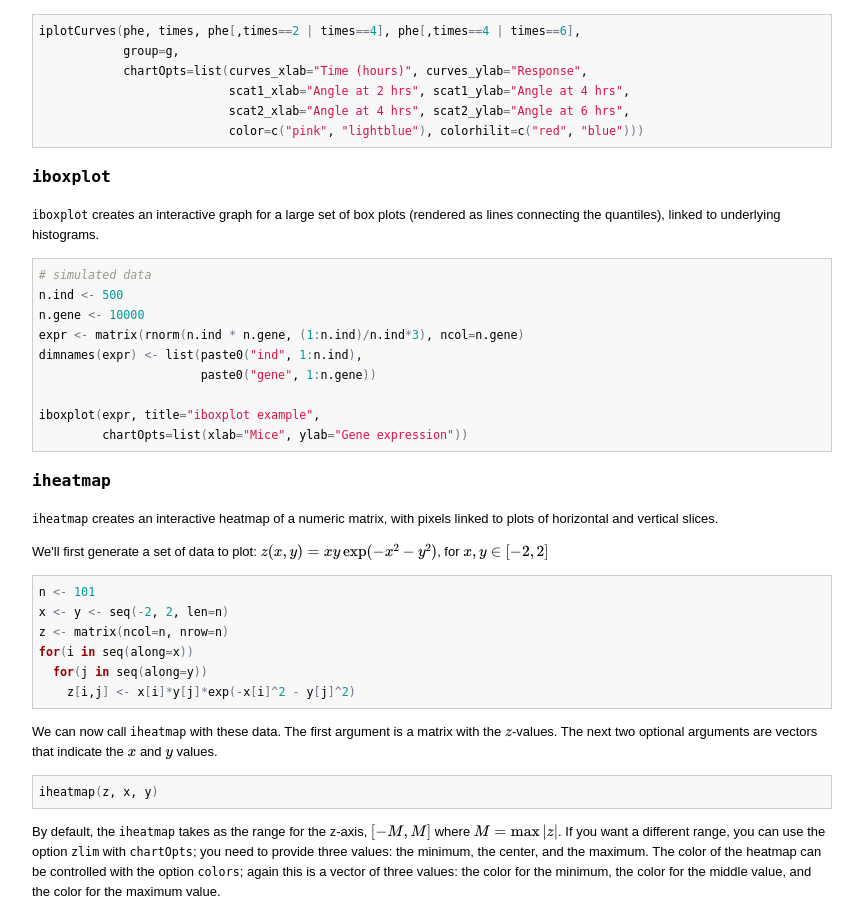
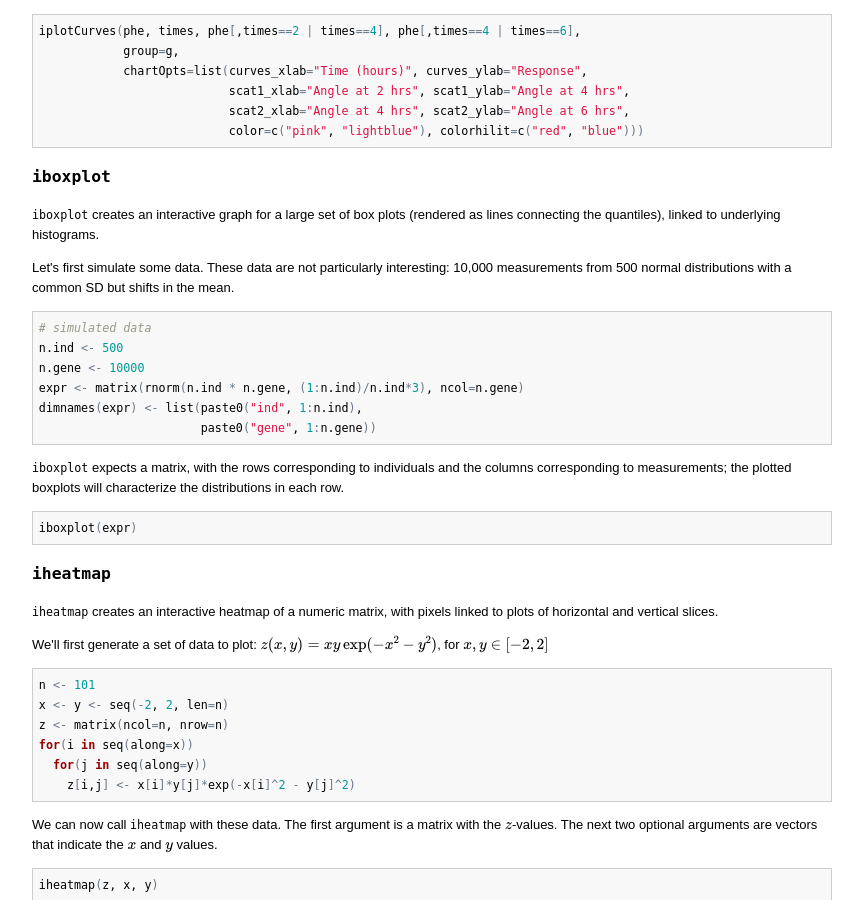
Before and after one commit to kbroman/qtlcharts, a Jekyll site: the page assets/vignettes/userGuide.html, which Jekyll copies as it is, in a window 1280 px wide and 900 px high, scrolled down 7319 px. Shown: the whole window, without its empty margins (81-944 px from the left). Built offline with Jekyll 4.4.1, drawn with Linux system fonts in a browser that asks for light colours; formulas are drawn with MathJax 3.

Commit message:
userGuide: beginning work on iboxplot exaplanation

```diff
--- a/assets/vignettes/userGuide.html
+++ b/assets/vignettes/userGuide.html
@@ -665,15 +665,23 @@ to be the same, you can just use <code>color</code> and <code>colorhilit</code>.
 (rendered as lines connecting the quantiles), linked to underlying
 histograms.</p>
 
+<p>Let&#39;s first simulate some data. These data are not particularly
+interesting: 10,000 measurements from 500 normal distributions with a
+common SD but shifts in the mean.</p>
+
 <pre><code class="r"># simulated data
 n.ind &lt;- 500
 n.gene &lt;- 10000
 expr &lt;- matrix(rnorm(n.ind * n.gene, (1:n.ind)/n.ind*3), ncol=n.gene)
 dimnames(expr) &lt;- list(paste0(&quot;ind&quot;, 1:n.ind),
                        paste0(&quot;gene&quot;, 1:n.gene))
+</code></pre>
 
-iboxplot(expr, title=&quot;iboxplot example&quot;,
-         chartOpts=list(xlab=&quot;Mice&quot;, ylab=&quot;Gene expression&quot;))
+<p><code>iboxplot</code> expects a matrix, with the rows corresponding to
+individuals and the columns corresponding to measurements; the plotted
+boxplots will characterize the distributions in each row.</p>
+
+<pre><code class="r">iboxplot(expr)
 </code></pre>
 
 <h3><code>iheatmap</code></h3>
```
